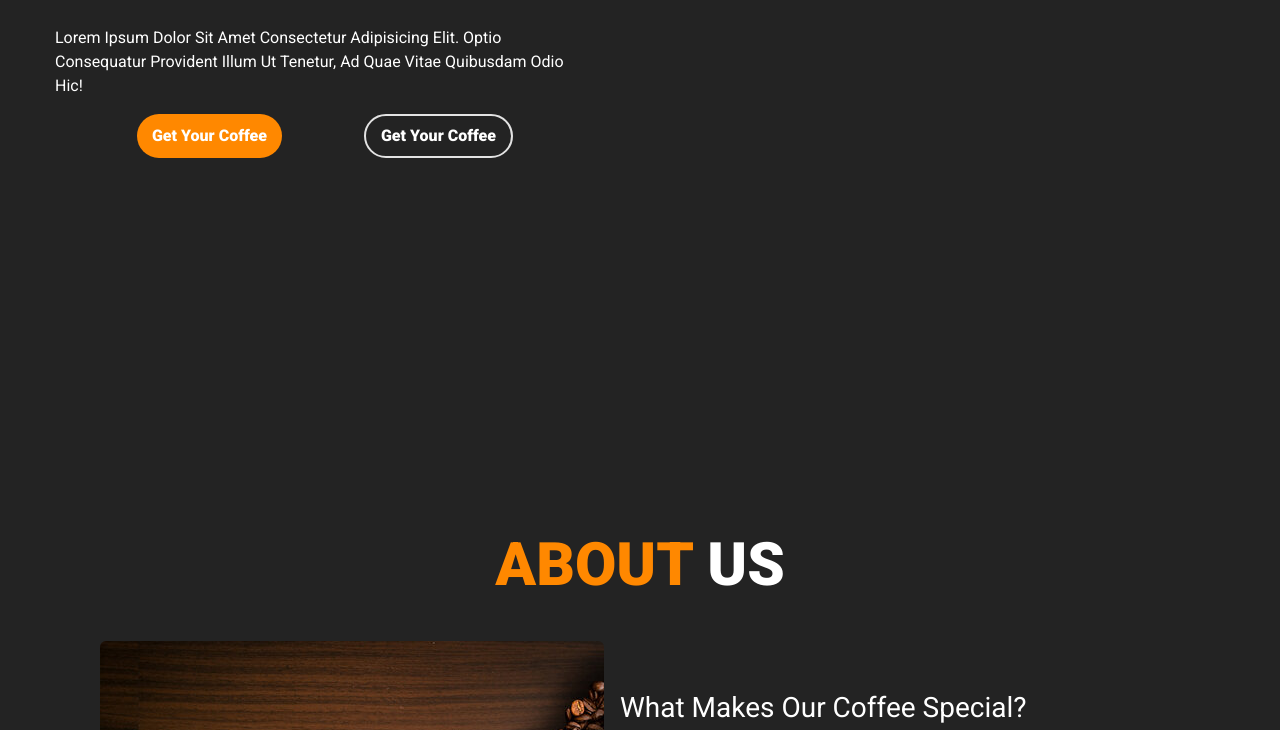
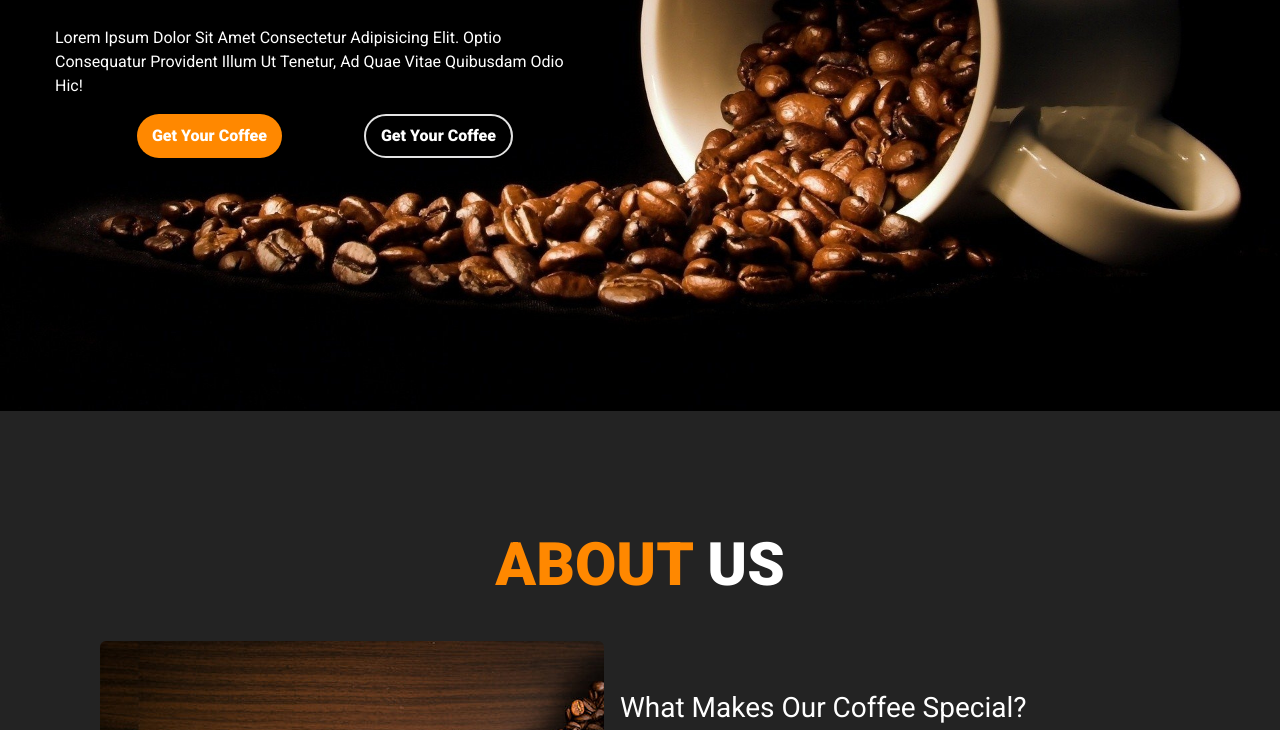
Before and after one commit to AmrAmr123/coffee, a plain HTML site: page index.html in a window 1280 px wide. Shown: the part 399-1129 px from the top of the page. Drawn offline with Linux system fonts and the light colour scheme; no server answers; files whose address does not match are found by name.

Commit message:
Update Coffe-website.css

```diff
--- a/css/Coffe-website.css
+++ b/css/Coffe-website.css
@@ -117,7 +117,7 @@ ul li a:hover {
 }
 
 .landing {
-  background-image: url("Coffee-img/4d4b21208de2f2996657946be6198619.jpg");
+  background-image: url("/Coffee-img/4d4b21208de2f2996657946be6198619.jpg");
   background-repeat: no-repeat;
   background-size: cover;
   background-position: center;
```
